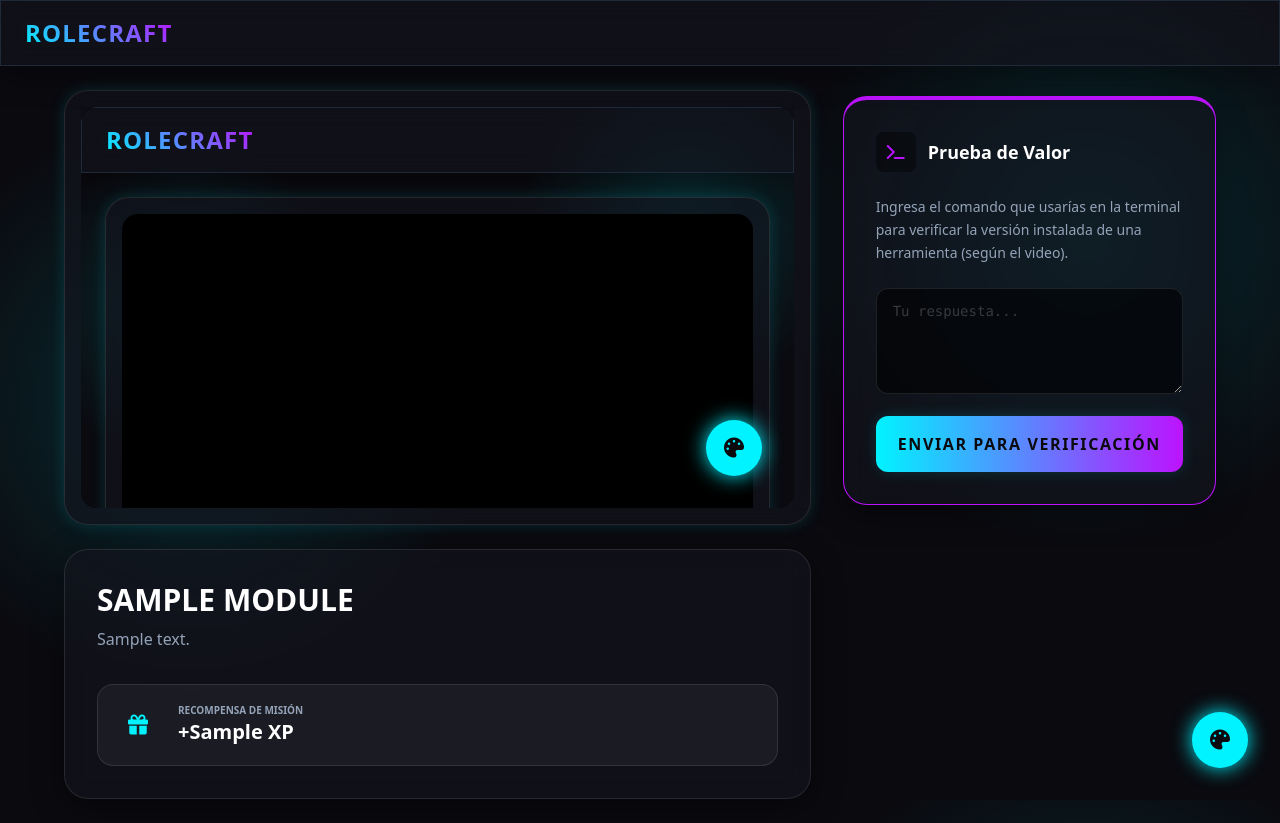
After one commit to Kerwin2712/RoleCraft, a Flask app: template templates/modulo_detalle.html in a window 1280 px wide. The commit adds this page. Run offline with Flask 3, Linux system fonts and the light colour scheme; the template is opened without the code that fills it: most values are stand-ins (such as "Sample title", 1, 10 or a date in 2020); some libraries are stand-ins or nearby versions.

Commit message:
feat/onboarding: implementation of training modules system and mission map

```diff
--- a/app.py
+++ b/app.py
@@ -132,36 +132,123 @@ def dashboard(current_user):
                            roles_info=roles_data.get("roles", {}),
                            universal_skills=roles_data.get("universal_skills", []))
 
-@app.route("/grupos/<int:group_id>/unirse", methods=["POST"])
+@app.route("/entrenamiento")
 @token_required
-def join_group(current_user, group_id):
-    if current_user.role != "aprendiz":
-        return "No autorizado", 403
+def training(current_user):
+    from backend.models import Module, UserModuleProgress
+    with SessionLocal() as db:
+        all_modules = db.query(Module).order_by(Module.id).all()
+        user_progress = db.query(UserModuleProgress).filter_by(user_id=current_user.id).all()
+
+        # Build progress map
+        progress_map = {p.module_id: p.status for p in user_progress}
+
+        modules_data = []
+        for m in all_modules:
+            status = progress_map.get(m.id, "locked")
+
+            # Check if available (no prereq or prereq completed)
+            if status == "locked":
+                if not m.prerequisite_id or progress_map.get(m.prerequisite_id) == "completed":
+                    status = "available"
+
+            modules_data.append({
+                "id": m.id,
+                "title": m.title,
+                "description": m.description,
+                "status": status,
+                "xp": m.xp_reward
+            })
+
+    return render_template("entrenamiento.html", user=current_user, modules=modules_data)
+
+@app.route("/entrenamiento/<int:module_id>")
+@token_required
+def view_module(current_user, module_id):
+    from backend.models import Module, UserModuleProgress
+    with SessionLocal() as db:
+        module = db.query(Module).get(module_id)
+        if not module:
+            return redirect(url_for('training'))
+
+        # Check access
+        if module.prerequisite_id:
+            prereq = db.query(UserModuleProgress).filter_by(user_id=current_user.id, module_id=module.prerequisite_id, status="completed").first()
+            if not prereq:
+                return redirect(url_for('training'))
+
+        progress = db.query(UserModuleProgress).filter_by(user_id=current_user.id, module_id=module_id).first()
+        status = progress.status if progress else "available"
+
+    return render_template("modulo_detalle.html", user=current_user, module=module, status=status)
+
+@app.route("/entrenamiento/verificar/<int:module_id>", methods=["POST"])
+@token_required
+def verify_module(current_user, module_id):
+    import requests
+    from backend.models import Module, UserModuleProgress
+
+    answer = request.form.get("answer", "").strip()
 
     with SessionLocal() as db:
-        group = db.execute(select(Group).where(Group.id == group_id)).scalars().first()
+        module = db.query(Module).get(module_id)
+        if not module:
+            return jsonify({"success": False, "message": "Módulo no encontrado"})
 
-        if not group:
-            return "Grupo no encontrado", 404
+        success = False
+        message = ""
 
-        roles = group.vacant_roles or ""
-        needs_pm = "PM" in roles or "Liderazgo" in roles
+        # Validation Logic per Module
+        if module_id == 1: # Entorno
+            if "version" in answer.lower() and "--version" in answer:
+                success = True
+            else:
+                message = "Respuesta incorrecta. Pista: El comando incluye '--version'."
 
-        has_pm_skill = current_user.skill_pm > 0
-        if needs_pm and not has_pm_skill:
-            db.expunge(group)
-            return render_template("components/group_card.html", grupo=group, user=current_user, error="Requiere habilidad de Liderazgo")
+        elif module_id == 2: # Python
+            # Basic syntax check for a simple print or calculation
+            if "print" in answer or ("+" in answer or "*" in answer):
+                success = True
+            else:
+                message = "Error de Sintaxis o script inválido."
 
-        # Asignar
-        current_user_db = db.execute(select(User).where(User.id == current_user.id)).scalars().first()
-        current_user_db.group_id = group.id
-        db.commit()
+        elif module_id == 3: # Git/GitHub
+            # Verify GitHub user exists
+            try:
+                # In a real app, use environment variables for keys if needed,
+                # but public profile check doesn't necessarily need one for low rate limit
+                res = requests.get(f"https://api.github.com/users/{answer}")
+                if res.status_code == 200:
+                    success = True
+                else:
+                    message = "Acceso Denegado: Usuario de GitHub no encontrado."
+            except:
+                message = "Fallo en la conexión con el servidor Git."
 
-        # Actualizar la variable visual actual temporal
-        current_user.group_id = group.id
-        db.expunge(group)
+        elif module_id == 4: # Primer Repo
+            if "github.com/" in answer and len(answer) > 20:
+                success = True
+            else:
+                message = "URL de repositorio inválida o inaccesible."
 
-    return render_template("components/group_card.html", grupo=group, user=current_user, joined=True)
+        if success:
+            progress = db.query(UserModuleProgress).filter_by(user_id=current_user.id, module_id=module_id).first()
+            if not progress:
+                progress = UserModuleProgress(user_id=current_user.id, module_id=module_id)
+                db.add(progress)
+
+            if progress.status != "completed":
+                progress.status = "completed"
+                progress.completed_at = datetime.now().isoformat()
+                # Award XP
+                user_db = db.query(User).get(current_user.id)
+                user_db.xp += module.xp_reward
+                db.commit()
+                return jsonify({"success": True, "xp_gain": module.xp_reward})
+            else:
+                return jsonify({"success": True, "message": "Módulo ya completado previamente."})
+
+        return jsonify({"success": False, "message": message})
 
 if __name__ == "__main__":
     Base.metadata.create_all(bind=engine)
--- a/templates/base.html
+++ b/templates/base.html
@@ -145,6 +145,21 @@
         .shadow-secondary { box-shadow: 0 0 10px var(--secondary-glow); }
 
         .text-muted { color: var(--text-muted) !important; }
+
+        @keyframes floatXP {
+            0% { transform: translateY(0) scale(1); opacity: 0; }
+            20% { opacity: 1; }
+            80% { opacity: 1; }
+            100% { transform: translateY(-100px) scale(1.5); opacity: 0; }
+        }
+        .xp-float {
+            position: fixed;
+            color: var(--accent-color);
+            font-weight: 900;
+            pointer-events: none;
+            z-index: 9999;
+            animation: floatXP 2s ease-out forwards;
+        }
 
         /* Floating Action Button */
 
--- /dev/null
+++ b/templates/modulo_detalle.html
@@ -0,0 +1,152 @@
+{% extends "base.html" %}
+
+{% block content %}
+<div class="w-full max-w-6xl">
+    <div class="flex flex-col lg:flex-row gap-8">
+        <!-- Izquierda: Video y Contenido -->
+        <div class="w-full lg:w-2/3 space-y-6">
+            <div class="glass-panel p-4 rounded-3xl overflow-hidden shadow-accent">
+                <div class="aspect-video bg-black rounded-2xl overflow-hidden relative">
+                    <iframe class="absolute inset-0 w-full h-full"
+                            src="{{ module.video_url }}"
+                            title="Video de Entrenamiento"
+                            frameborder="0"
+                            allow="accelerometer; autoplay; clipboard-write; encrypted-media; gyroscope; picture-in-picture; web-share"
+                            allowfullscreen></iframe>
+                </div>
+            </div>
+
+            <div class="glass-panel p-8 rounded-3xl">
+                <h1 class="text-3xl font-black text-[var(--text-header)] mb-2 uppercase">{{ module.title }}</h1>
+                <p class="text-muted leading-relaxed">{{ module.description }}</p>
+
+                <div class="mt-8 flex items-center gap-4 p-4 bg-white/5 rounded-2xl border border-white/10">
+                    <div class="w-12 h-12 rounded-xl bg-[var(--accent-color)]/20 flex items-center justify-center text-[var(--accent-color)] text-xl">
+                        <i class="fa-solid fa-gift"></i>
+                    </div>
+                    <div>
+                        <div class="text-[10px] font-bold text-muted uppercase">Recompensa de Misión</div>
+                        <div class="text-xl font-black text-[var(--text-header)]">+{{ module.xp_reward }} XP</div>
+                    </div>
+                </div>
+            </div>
+        </div>
+
+        <!-- Derecha: Prueba de Valor -->
+        <div class="w-full lg:w-1/3">
+            <div class="glass-panel p-8 rounded-3xl sticky top-24 border-t-4 border-[var(--secondary-color)]">
+                <div class="flex items-center gap-3 mb-6">
+                    <div class="w-10 h-10 rounded-lg bg-black/40 flex items-center justify-center text-[var(--secondary-color)]">
+                        <i class="fa-solid fa-terminal"></i>
+                    </div>
+                    <h3 class="text-lg font-bold text-[var(--text-header)]">Prueba de Valor</h3>
+                </div>
+
+                <div id="testArea">
+                    <p class="text-sm text-muted mb-6 leading-relaxed">
+                        {% if module.id == 1 %}
+                            Ingresa el comando que usarías en la terminal para verificar la versión instalada de una herramienta (según el video).
+                        {% elif module.id == 2 %}
+                            Escribe un pequeño script de Python que sume 5 + 5 o use la función 'print'.
+                        {% elif module.id == 3 %}
+                            Ingresa tu nombre de usuario exacto de GitHub para vincular tu perfil de aprendiz.
+                        {% elif module.id == 4 %}
+                            Pega la URL completa de tu repositorio público de RoleCraft.
+                        {% endif %}
+                    </p>
+
+                    <form id="verifyForm" class="space-y-4">
+                        <div class="relative">
+                            <textarea name="answer" id="answerInput" rows="4"
+                                class="w-full bg-black/60 border border-white/10 rounded-xl px-4 py-3 text-sm text-[var(--accent-color)] font-mono focus:outline-none focus:border-[var(--accent-color)] transition-colors placeholder-white/20"
+                                placeholder="{{ 'Escribe tu script aquí...' if module.id == 2 else 'Tu respuesta...' }}"></textarea>
+                        </div>
+
+                        <button type="submit" id="submitBtn"
+                                class="w-full py-4 rounded-xl bg-gradient-to-r from-[var(--accent-color)] to-[var(--secondary-color)] text-[var(--bg-color)] font-black uppercase tracking-widest hover:opacity-90 transition-all shadow-accent">
+                            ENVIAR PARA VERIFICACIÓN
+                        </button>
+                    </form>
+
+                    <div id="feedback" class="mt-6 hidden">
+                        <!-- Feedback area -->
+                    </div>
+                </div>
+
+                <div id="successArea" class="hidden text-center space-y-6">
+                    <div class="w-20 h-20 bg-[var(--accent-color)] rounded-full mx-auto flex items-center justify-center text-[var(--bg-color)] text-4xl shadow-accent">
+                        <i class="fa-solid fa-check"></i>
+                    </div>
+                    <div class="text-2xl font-black text-[var(--text-header)] uppercase">Misión Cumplida</div>
+                    <p class="text-muted text-sm italic">Tu acceso ha sido actualizado satisfactoriamente.</p>
+                    <a href="{{ url_for('training') }}" class="block w-full py-3 rounded-xl border border-[var(--accent-color)] text-[var(--accent-color)] font-bold text-sm">
+                        VOLVER AL MAPA
+                    </a>
+                </div>
+            </div>
+        </div>
+    </div>
+</div>
+
+<script>
+    const form = document.getElementById('verifyForm');
+    const feedback = document.getElementById('feedback');
+    const testArea = document.getElementById('testArea');
+    const successArea = document.getElementById('successArea');
+
+    form.onsubmit = async (e) => {
+        e.preventDefault();
+        const formData = new FormData(form);
+        const submitBtn = document.getElementById('submitBtn');
+
+        submitBtn.disabled = true;
+        submitBtn.innerHTML = '<i class="fa-solid fa-spinner fa-spin"></i> PROCESANDO...';
+
+        try {
+            const res = await fetch("{{ url_for('verify_module', module_id=module.id) }}", {
+                method: 'POST',
+                body: formData
+            });
+            const data = await res.json();
+
+            if (data.success) {
+                // Animation for XP
+                if (data.xp_gain) {
+                    showXpAnimation(data.xp_gain);
+                }
+
+                testArea.classList.add('hidden');
+                successArea.classList.remove('hidden');
+            } else {
+                feedback.classList.remove('hidden');
+                feedback.innerHTML = `
+                    <div class="p-4 bg-red-500/10 border border-red-500/30 rounded-xl text-red-400 text-xs font-mono">
+                        <div class="flex gap-2">
+                            <i class="fa-solid fa-triangle-exclamation"></i>
+                            <div>
+                                <strong class="block uppercase mb-1">ACCESO DENEGADO</strong>
+                                ${data.message}
+                            </div>
+                        </div>
+                    </div>
+                `;
+            }
+        } catch (err) {
+            console.error(err);
+        } finally {
+            submitBtn.disabled = false;
+            submitBtn.innerHTML = 'ENVIAR PARA VERIFICACIÓN';
+        }
+    };
+
+    function showXpAnimation(amount) {
+        const div = document.createElement('div');
+        div.className = 'xp-float';
+        div.innerText = `+${amount} XP`;
+        div.style.left = '50%';
+        div.style.top = '50%';
+        document.body.appendChild(div);
+        setTimeout(() => div.remove(), 2000);
+    }
+</script>
+{% endblock %}
```
Also changed, not shown: backend/models.py (+24 -0 lines), seed_modules.py (added, +59 -0 lines), templates/entrenamiento.html (added, +86 -0 lines), 1 other file.
